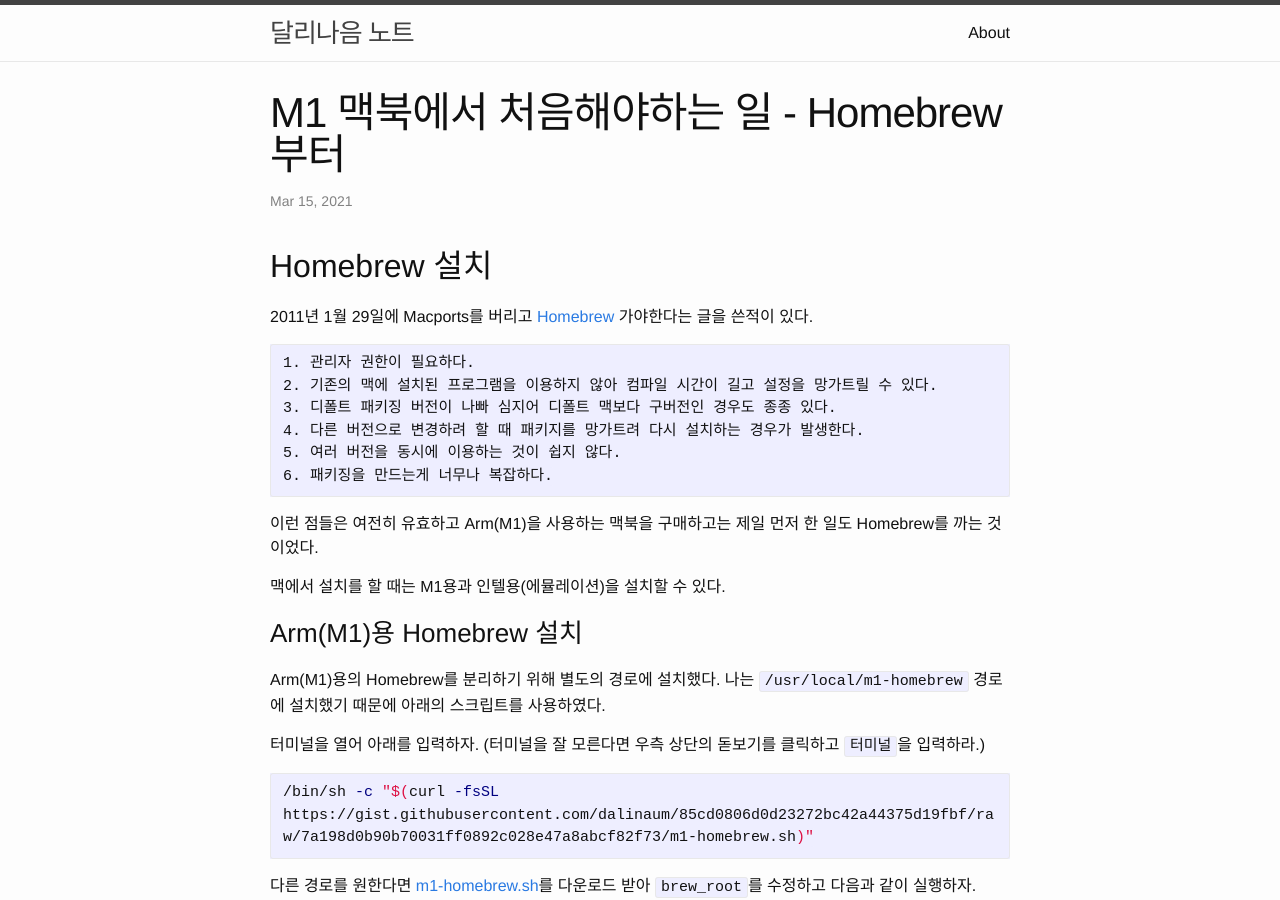
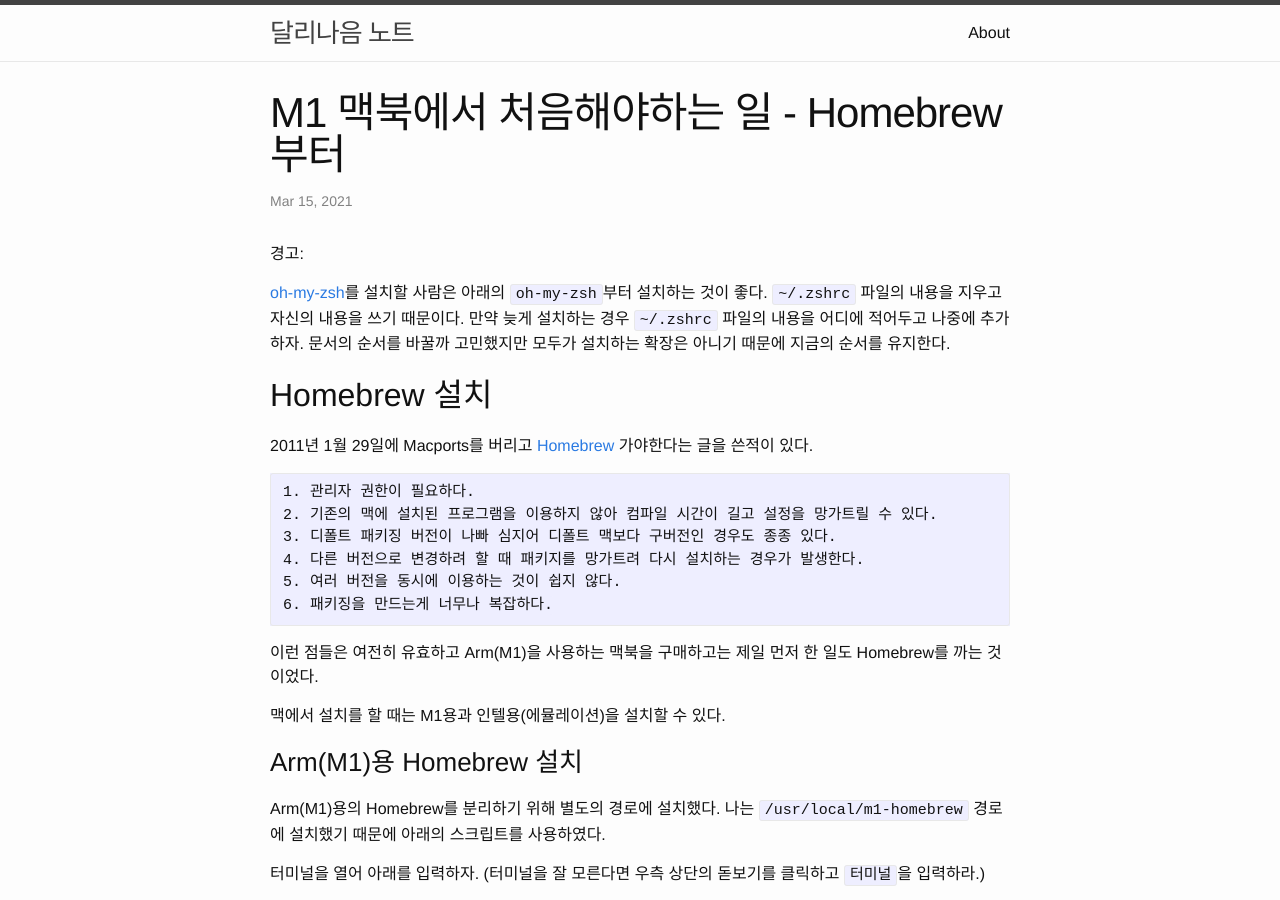
Before and after one commit to dalinaum/dalinaum.github.io, a Jekyll site: the page built from _posts/2021-03-15-m1-init.markdown, in a window 1280 px wide and 900 px high. Built offline with Jekyll 4.4.1, drawn with Linux system fonts in a browser that asks for light colours; some of the changed text lies outside the part shown.

Commit message:
경고 문구 추가

````diff
--- a/_posts/2021-03-15-m1-init.markdown
+++ b/_posts/2021-03-15-m1-init.markdown
@@ -4,6 +4,10 @@ title:  "M1 맥북에서 처음해야하는 일 - Homebrew부터"
 date:   2021-03-15 00:30:00 +0900
 categories: mac
 ---
+
+경고:
+
+[oh-my-zsh](https://ohmyz.sh)를 설치할 사람은 아래의 `oh-my-zsh`부터 설치하는 것이 좋다. `~/.zshrc` 파일의 내용을 지우고 자신의 내용을 쓰기 때문이다. 만약 늦게 설치하는 경우 `~/.zshrc` 파일의 내용을 어디에 적어두고 나중에 추가하자. 문서의 순서를 바꿀까 고민했지만 모두가 설치하는 확장은 아니기 때문에 지금의 순서를 유지한다.
 
 ## Homebrew 설치
 
@@ -145,7 +149,7 @@ zsh compinit: insecure directories, run compaudit for list.
 compaudit | xargs chmod g-w,o-w
 ```
 
-`~/.zshrc` 파일을 망가트릴테니 백업해두라고 언급했다. 이제 백업해둔 내용을 파일 아래에 추가하자. 혹시나 잊었을 경우를 위해 아라애 적어두었다.
+`~/.zshrc` 파일을 망가트릴테니 백업해두라고 언급했다. 이제 백업해둔 내용을 파일 아래에 추가하자. 혹시나 잊었을 경우를 위해 아래에 적어두었다.
 
 ```sh
 export PATH=/usr/local/m1-homebrew/bin:$PATH
````
